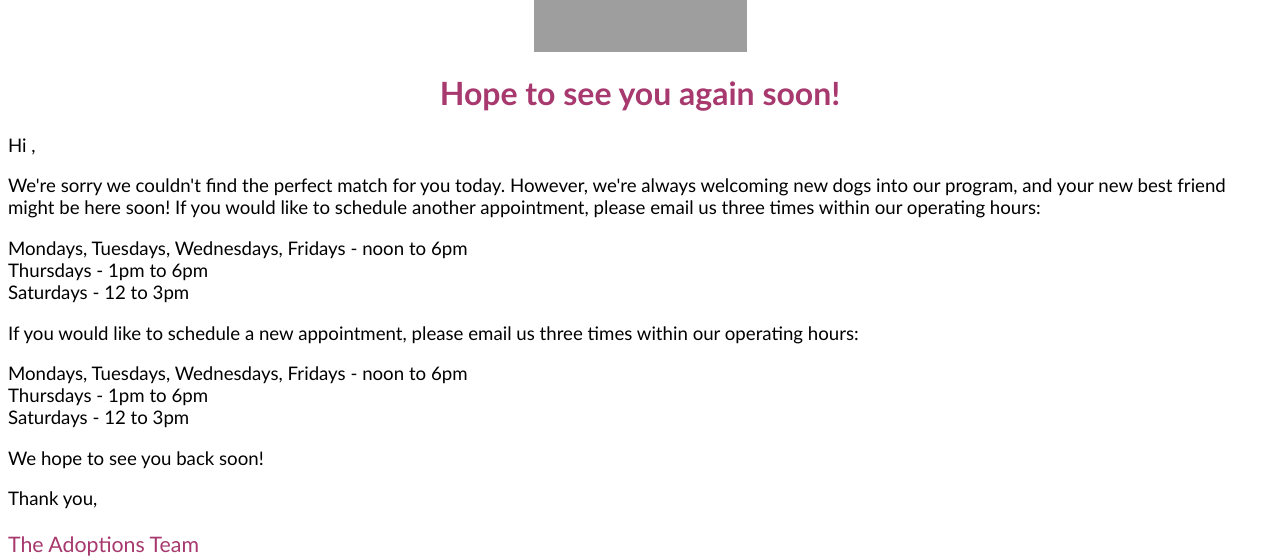
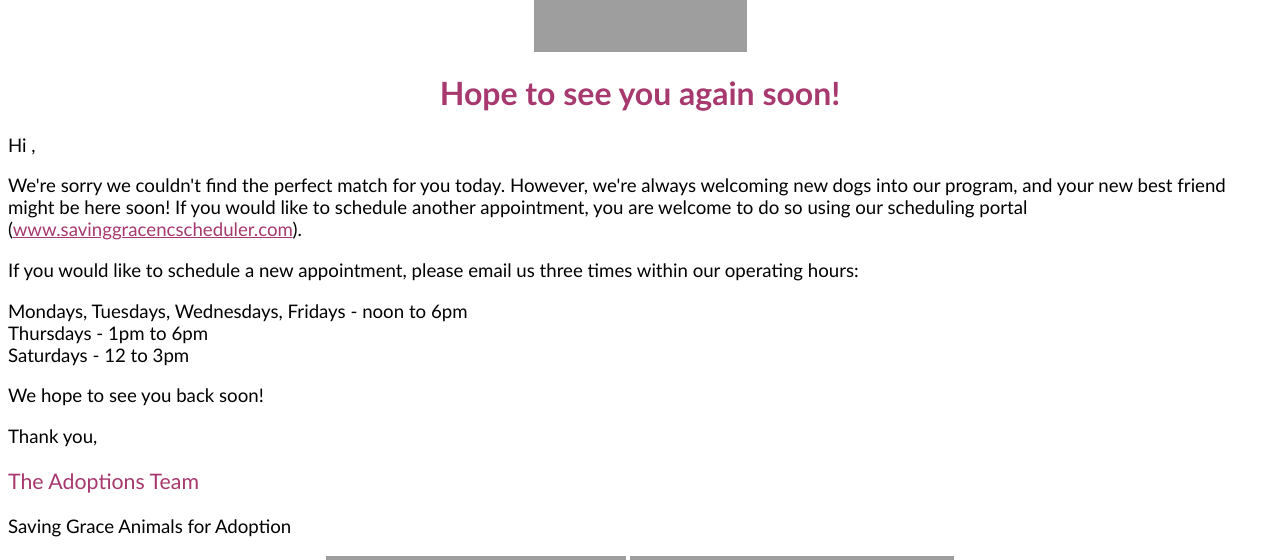
Before and after one commit to sleif9777/Sheltercenter-backend, a Django app: template email_templates/templates/email_templates/no_decision.html in a window 1280 px wide. Shown: the part 159-719 px from the top of the page. Run offline with Django 4.2, Linux system fonts and the light colour scheme; the template is opened without the code that fills it: values that come from a table or form of the project are taken from there, others are empty; data comes from the database, SQL or seed files in the repository; grey boxes are pictures that could not be loaded.

Commit message:
Fix email links

```diff
--- a/email_templates/templates/email_templates/application_approved.html
+++ b/email_templates/templates/email_templates/application_approved.html
@@ -56,7 +56,7 @@
             Adopting a dog is a significant decision. To ensure the best possible outcome for both you and the dog, we require that adopters personally attend the appointment and make the selection themselves.
         </p>
         <p>
-            <strong>To make your appointment, visit our volunteer-managed scheduling portal at <a href="savinggracencscheduler.com" target="_blank">www.sheltercenter.dog</a>. Keep your email open! You'll need to check it again for a one-time passcode.</strong>
+            <strong>To make your appointment, visit our volunteer-managed scheduling portal at <a href="savinggracencscheduler.com" target="_blank">www.savinggracencscheduler.com</a>. Keep your email open! You'll need to check it again for a one-time passcode.</strong>
         </p>
         <p>
             We schedule appointments up to two weeks in advance. If you're planning ahead, your application will remain on file for up to one year after approval. The only follow-up action required is to respond to this email when you're ready to schedule.
--- a/email_templates/templates/email_templates/appointment_canceled.html
+++ b/email_templates/templates/email_templates/appointment_canceled.html
@@ -15,7 +15,7 @@
             Your appointment for {{appointment.get_time_string}} has been cancelled. Your adoption request is valid for one year from its original approval.
         </p>
         <p>
-            If you would like to schedule a new appointment, visit our volunteer-managed scheduling portal at <a href="savinggracencscheduler.com" target="_blank">www.sheltercenter.dog</a>.
+            If you would like to schedule a new appointment, visit our volunteer-managed scheduling portal at <a href="savinggracencscheduler.com" target="_blank">www.savinggracencscheduler.com</a>.
         </p>
         <p>
             If you need any further assistance, please feel free to email us directly at adoptions@savinggracenc.org. We hope to see you on the farm soon!
--- a/email_templates/templates/email_templates/appointment_scheduled.html
+++ b/email_templates/templates/email_templates/appointment_scheduled.html
@@ -18,7 +18,7 @@
             We look forward to helping you find your next pet and are grateful that you have chosen Saving Grace and are opening your home to a dog in need. Please review the Visiting Instructions below before you arrive for your appointment, as they will help you make the most of your visit and allow us to assist you in the best way possible. We look forward to seeing you soon!
         </p>
         <p>
-            Our counselors are excited to meet you and have set aside time to be on-site volunteering. If you can no longer make your scheduled appointment, we kindly request that you cancel your appointment in our scheduling portal (<a href="savinggracencscheduler.com" target="_blank">www.sheltercenter.dog</a>).
+            Our counselors are excited to meet you and have set aside time to be on-site volunteering. If you can no longer make your scheduled appointment, we kindly request that you cancel your appointment in our scheduling portal (<a href="savinggracencscheduler.com" target="_blank">www.savinggracencscheduler.com</a>).
         </p>
     </div>
     {% include 'email_templates/signature.html' %}
--- a/email_templates/templates/email_templates/new_otp.html
+++ b/email_templates/templates/email_templates/new_otp.html
@@ -12,7 +12,7 @@
     </div>
     <div>
         <p>
-            Your one-time passcode for <a href="savinggracencscheduler.com" target="_blank">www.sheltercenter.dog</a> is <span class="otp">{{user.otp}}</span>.
+            Your one-time passcode for <a href="savinggracencscheduler.com" target="_blank">www.savinggracencscheduler.com</a> is <span class="otp">{{user.otp}}</span>.
         </p>
     </div>
     {% include 'email_templates/signature.html' %}
--- a/email_templates/templates/email_templates/no_decision.html
+++ b/email_templates/templates/email_templates/no_decision.html
@@ -12,12 +12,7 @@
     </div>
     <div>
         <p>
-            We're sorry we couldn't find the perfect match for you today. However, we're always welcoming new dogs into our program, and your new best friend might be here soon! If you would like to schedule another appointment, please email us three times within our operating hours:
-        </p>
-        <p>
-            Mondays, Tuesdays, Wednesdays, Fridays - noon to 6pm<br />
-            Thursdays - 1pm to 6pm<br />
-            Saturdays - 12 to 3pm
+            We're sorry we couldn't find the perfect match for you today. However, we're always welcoming new dogs into our program, and your new best friend might be here soon! If you would like to schedule another appointment, you are welcome to do so using our scheduling portal (<a href="https://savinggracencscheduler.dog/" target="_blank">www.savinggracencscheduler.com</a>).
         </p>
         {% if host_weekend %}
             <p>
--- a/email_templates/templates/email_templates/no_show.html
+++ b/email_templates/templates/email_templates/no_show.html
@@ -12,7 +12,7 @@
     </div>
     <div>
         <p>
-            We missed you at Saving Grace today. We would love to have you onsite to meet with our dogs soon and can make another appointment at <a href="https://sheltercenter.dog/" target="_blank">sheltercenter.dog</a> at your leisure. If you are unable to make your appointment, please kindly cancel so we can make your spot available for other adopters. We hope to see you soon.
+            We missed you at Saving Grace today. We would love to have you onsite to meet with our dogs soon and can make another appointment at <a href="https://savinggracencscheduler.dog/" target="_blank">savinggracencscheduler.dog</a> at your leisure. If you are unable to make your appointment, please kindly cancel so we can make your spot available for other adopters. We hope to see you soon.
         </p>
     </div>
     {% include 'email_templates/signature.html' %}
```
